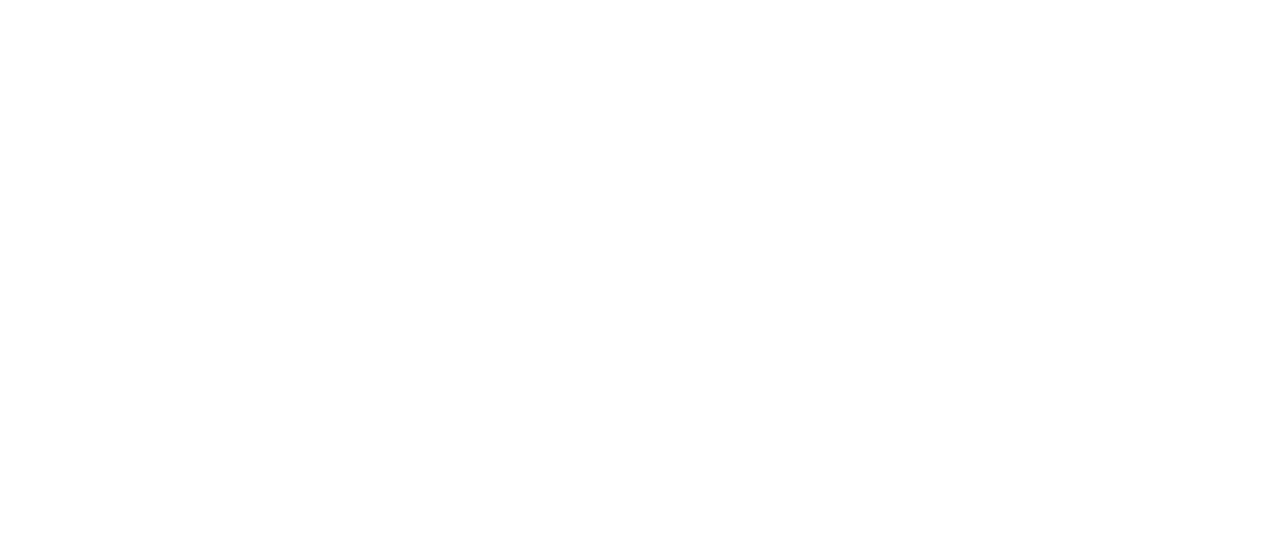
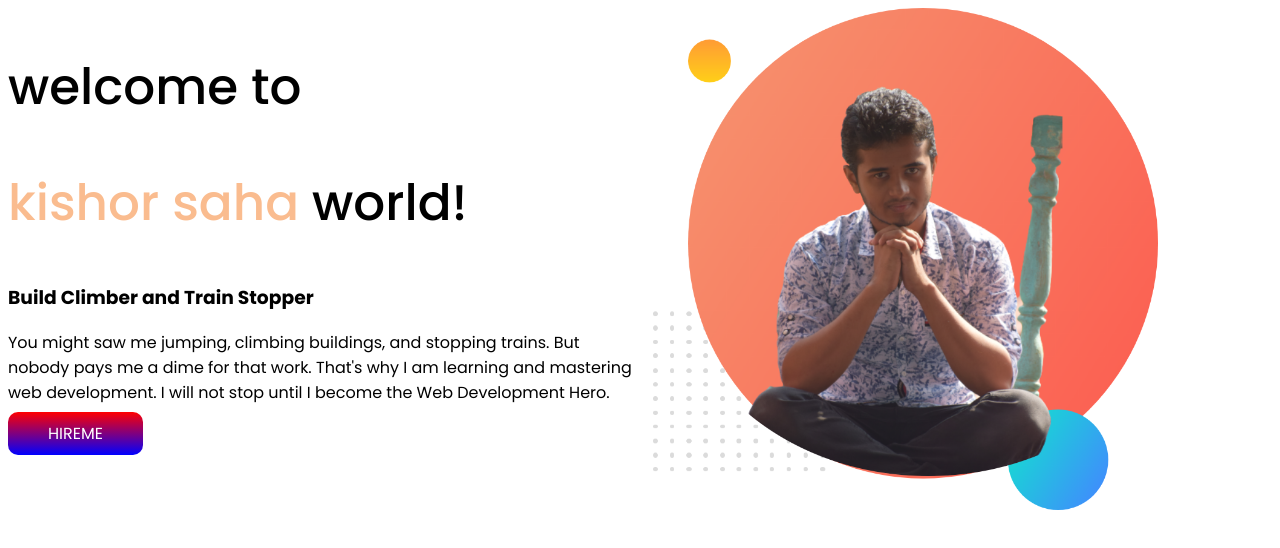
Before and after one commit to kishor-0zz/devloper-portfolio, a plain HTML site: page index.html in a window 1280 px wide. Drawn offline with Linux system fonts and the light colour scheme.

Commit message:
new site

```diff
--- a/css/style.css
+++ b/css/style.css
@@ -0,0 +1,29 @@
+body{
+    font-family: 'Poppins', sans-serif;
+}
+h1{
+    font-size: 50px;
+    font-weight: 500;
+}
+.my-class1{
+    color: #fabc8f;
+}
+section {
+    display: flex;
+}
+.helf-width{
+    width: 50%;
+}
+.helf-width img{
+    width: 80%;
+    padding-left: 2%;
+}
+.link-btn {
+    text-decoration: none;
+    padding: 10px 40px;
+    background-image: linear-gradient(red,blue);
+    text-transform: uppercase;
+    font-weight: 400;
+    color: white;
+    border-radius: 10px;
+}
--- a/index.html
+++ b/index.html
@@ -1,13 +1,36 @@
 <!DOCTYPE html>
 <html lang="en">
+
 <head>
     <meta charset="UTF-8">
     <meta http-equiv="X-UA-Compatible" content="IE=edge">
     <meta name="viewport" content="width=device-width, initial-scale=1.0">
     <title>kishor portfolio</title>
+    <link rel="preconnect" href="https://fonts.googleapis.com">
+    <link rel="preconnect" href="https://fonts.gstatic.com" crossorigin>
+    <link href="https://fonts.googleapis.com/css2?family=Poppins:wght@200;300;400;500;600;700&display=swap"
+        rel="stylesheet">
     <link rel="stylesheet" href="css/style.css">
 </head>
+
 <body>
+    <section>
+        <div class="helf-width">
+            <h1>welcome to</h1>
+            <h1><span class="my-class1">kishor saha</span> world!</h1>
+            <h3>Build Climber and Train Stopper</h3>
+            <p>You might saw me jumping, climbing buildings, and stopping trains. But nobody pays me a dime for that
+                work. That's why I am learning and mastering web development. I will not stop until I become the Web
+                Development Hero.</p>
+            <a href="https://www.linkedin.com/feed/" target="_blank" class="link-btn" >hireme</a>
+        </div>
+        <div class="helf-width">
+            <img src="images/kishor-bg2.png" alt="">
+        </div>
+    </section>
+
+
 
 </body>
+
 </html>
```
Also changed, not shown: images/dream-bg.png (added), images/exp-bg.png (added), images/jhankar.png (added), images/jhankar2.png (added), images/kishor-bg1.png (added), images/kishor-bg2.png (added), images/top-banner.png (added), showoff/kiahor1.png (added), showoff/kishor2.png (added), showoff/kishor3.png (added), showoff/kishor4.png (added).
